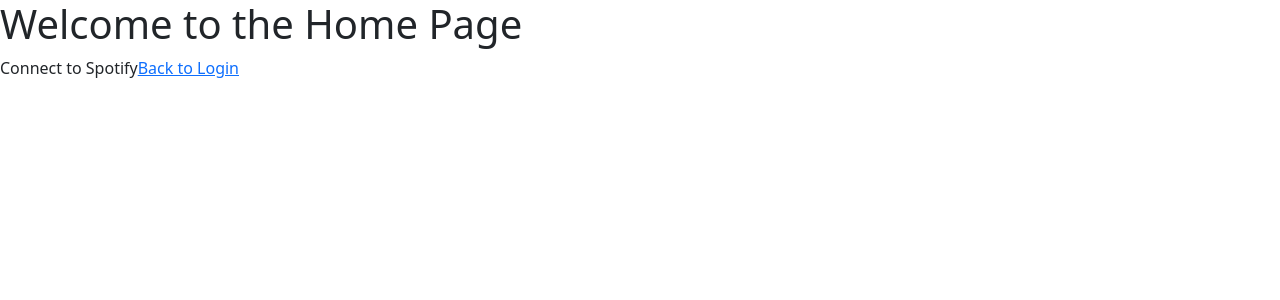
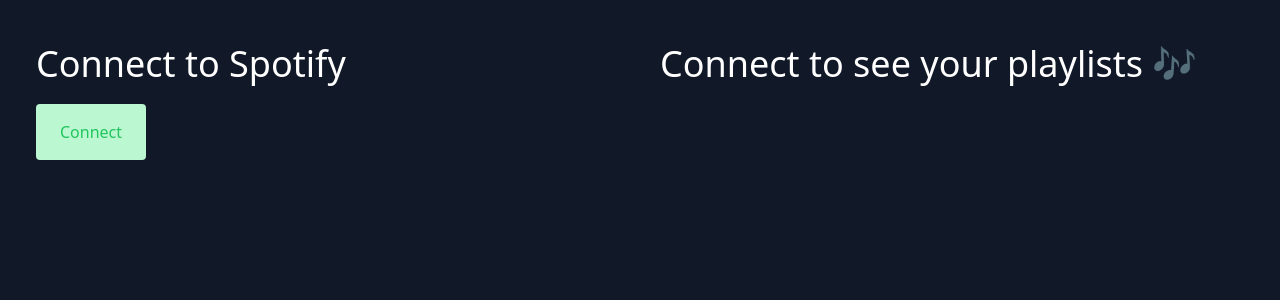
Before and after one commit to rmoreno098/spotifywidget, a React (Vite) app: page /dashboard in a window 1280 px wide. Shown: the top 300 px of the page. Built offline with nearby package versions, Linux system fonts and the light colour scheme.

Commit message:
Add PlaylistPage component and types definitions

```diff
--- a/src/App.tsx
+++ b/src/App.tsx
@@ -1,6 +1,8 @@
 import { BrowserRouter as Router, Route, Routes } from 'react-router-dom';
 import WelcomePage from './components/welcome';
+import PlaylistPage from './components/playlist';
 import DashboardPage from './components/dashboard';
+
 
 function App() {
   return (
@@ -14,6 +16,10 @@
             path="/dashboard"
             element={ <DashboardPage />}
           />
+          <Route
+            path="/playlist/:playlistId"
+            Component={PlaylistPage}
+          />
         </Routes>
     </Router>
   );
--- a/src/components/dashboard.tsx
+++ b/src/components/dashboard.tsx
@@ -1,76 +1,11 @@
-import { Link, useLocation } from "react-router-dom";
+import { useState } from "react";
+import { useNavigate } from "react-router-dom";
+import { UserProfile, Playlist } from "./types";
 import { redirectToAuthCodeFlow, getAccessToken } from "./auth";
-import "bootstrap/dist/css/bootstrap.min.css";
-import { useEffect, useState } from "react";
-
-interface UserProfile {
-  country: string;
-  display_name: string;
-  email: string;
-  explicit_content: {
-    filter_enabled: boolean;
-    filter_locked: boolean;
-  };
-  external_urls: { spotify: string };
-  followers: { href: string; total: number };
-  href: string;
-  id: string;
-  images: Image[];
-  product: string;
-  type: string;
-  uri: string;
-}
-
-interface Image {
-  url: string;
-  height: number;
-  width: number;
-}
-
-interface Playlist {
-  href: string;
-  items: Item[];
-  limit: number;
-  next: string;
-  offset: number;
-  previous: string;
-  total: number;
-}
-
-interface Item {
-  collaborative: boolean;
-  description: string;
-  external_urls: { spotify: string };
-  href: string;
-  id: string;
-  images: Image[];
-  name: string;
-  owner: Owner;
-  primary_color: string;
-  public: boolean;
-  snapshot_id: string;
-  tracks: Tracks;
-  type: string;
-  uri: string;
-}
-
-interface Tracks {
-  href: string;
-  total: number;
-}
-
-interface Owner {
-  display_name: string;
-  external_urls: { spotify: string };
-  href: string;
-  id: string;
-  type: string;
-  uri: string;
-}
-
-const clientId = "98fc1b94f1e445cebcfe067a505598ba";
 
 function DashboardPage() {
+  const clientId = "98fc1b94f1e445cebcfe067a505598ba";
+  const navigate = useNavigate();
   const params = new URLSearchParams(window.location.search);
   const code = params.get("code");
 
@@ -94,17 +29,25 @@
     return await result.json();
   }
 
-  const spotifyLogin = async () => {
-    console.log("button clicked !");
+  const playlistClick = async (event: React.MouseEvent<HTMLButtonElement>, playlistId: string) => {
+    event.preventDefault();
+    console.log("playlist clicked", playlistId);
+    navigate(`/playlist/${playlistId}`);
+  }
+
+  const spotifyConnect = async (event: React.MouseEvent<HTMLButtonElement>) => {
+    event.preventDefault();
     if (!code) {
       redirectToAuthCodeFlow(clientId);
-    } else {
+    }
+    else {
       const accessToken = await getAccessToken(clientId, code);
       const usr = await fetchProfile(accessToken);
       const usr_playlists = await fetchPlaylists(accessToken);
+
       if(usr.error || usr_playlists.error) {
-          console.error(usr.error.message); // Invalid access token
-          return;
+        console.error(usr.error.message); // Invalid access token or something similar
+        redirectToAuthCodeFlow(clientId);
       } else {
         setProfile(usr);
         setPlaylists(usr_playlists);
@@ -113,30 +56,82 @@
     }
   };
 
-  function showProfile() {
+  console.log(playlists)
+  // {playlists?.items[0].images[0].url}
+
   return (
-      <div>
+    <form className="flex flex-col relative shrink-0 box-border justify-start items-start w-full bg-gray-900 p-9 max-md:mb-9 h-screen">
+      <header className="flex flex-col justify-start items-start w-full max-md:gap-[px]">
+        <div className="flex flex-col max-w-full self-stretch w-auto max-md:w-auto max-md:self-stretch">
+          <header className="gap-5 flex max-md:flex-col max-md:items-stretch max-md:gap-0">
+            <div className="flex flex-col items-stretch w-6/12 max-md:w-full max-md:ml-0">
+              {connected ? (
+                <div className="flex flex-col max-w-full justify-center self-stretch w-full items-start h-full mx-auto max-md:gap-9 max-md:h-auto max-md:grow-0 max-md:mb-9">
+                  <div className="flex flex-col justify-center items-start w-auto self-stretch">
+                    <h1 className="max-w-[400px] text-white text-4xl tracking-normal text-left mt-2">
+                    Hello {profile?.display_name} 👋
+                    </h1>
+                  </div>
+                </div>
+              ) : (
+                <div className="flex flex-col max-w-full justify-center self-stretch w-full items-start h-full mx-auto max-md:gap-9 max-md:h-auto max-md:grow-0 max-md:mb-9">
+                  <div className="flex flex-col justify-center items-start w-auto self-stretch">
+                    <h1 className="max-w-[350px] text-white text-4xl tracking-normal text-left mt-2">
+                      Connect to Spotify
+                    </h1>
 
-        <div className="flex">
-          <h2>Hello {profile?.display_name}</h2>
-          <img src={profile?.images[0].url} alt="profile" />
-          <h2>Followers: {profile?.followers.total}</h2>
-          <h2>Playlists: {playlists?.total}</h2>
+                    <button
+                      className="relative shrink-0 box-border appearance-none text-green-500 bg-green-200 rounded text-center cursor-pointer w-auto self-center mr-auto mt-5 px-6 py-4"
+                      onClick={(event)=>spotifyConnect(event)} disabled={connected}
+                    >
+                      Connect
+                    </button>
+                  </div>
+                </div>
+              )
+             }
             </div>
 
+            <div className="flex flex-col items-stretch w-6/12 ml-5 max-md:w-full max-md:ml-0">
+              <header className="flex flex-row relative shrink-0 box-border w-full justify-between">
+                <div className="flex flex-col relative shrink-0 box-border w-full">
+                  <header className="gap-5 flex max-md:flex-col max-md:items-stretch max-md:gap-0">
+                    <div className="flex flex-col items-stretch w-full max-md:w-full max-md:ml-0">
+                        {connected ? ( <></> ) : (
+                          <span className="text-white text-4xl tracking-normal text-left mt-2">
+                            Connect to see your playlists 🎶
+                          </span>
+                        )}
                     </div>
-    );
-  }
+                  </header>
+                </div>
+              </header>
+            </div>
+          </header>
+        </div>
+      </header>
 
-  return (
-    <div>
-      <h1>Welcome to the Home Page</h1>
-      <button onClick={spotifyLogin} disabled={connected}>
-        Connect to Spotify
+      <section className="flex flex-col max-w-full self-stretch w-auto mt-6">
+        <header className="gap-5 flex max-md:flex-col max-md:items-stretch max-md:gap-0">
+            {playlists?.items.map((playlist) => (
+              <div className="flex flex-col items-stretch w-3/12 max-md:w-full max-md:ml-0">
+                <button onClick={(event)=>playlistClick(event, playlist.id)}>
+                  <img
+                    loading="lazy"
+                    key={playlist.id}
+                    src={playlist.images[0]?.url || "default-playlist-image.jpg"}
+                    className="aspect-square object-cover object-bottom w-full shrink-0 box-border min-h-[20px] min-w-[20px] overflow-hidden h-full m-auto rounded-lg max-md:my-6"
+                    alt={playlist.name}
+                  />
                 </button>
-      {connected ? showProfile() : <></>}
-      <Link to="/">Back to Login</Link>
+                <span className="text-white text-4xl tracking-normal text-center mt-2">
+                  {playlist.name}
+                </span>
               </div>
+            ))}
+        </header>
+      </section>
+    </form>
   );
 }
 
--- /dev/null
+++ b/src/components/playlist.tsx
@@ -0,0 +1,12 @@
+import { useParams } from 'react-router-dom';
+
+const PlaylistPage = () => {
+
+    const { playlistId } = useParams();
+
+    return (
+        <h1>This is the Playlist Page for id: {playlistId} !</h1>
+    );
+};
+
+export default PlaylistPage;
```
Also changed, not shown: src/components/types.d.ts (added, +64 -0 lines), 1 other file (tests, documents, lock files or other folders). Lines whose indentation alone changed are shown as unchanged.
